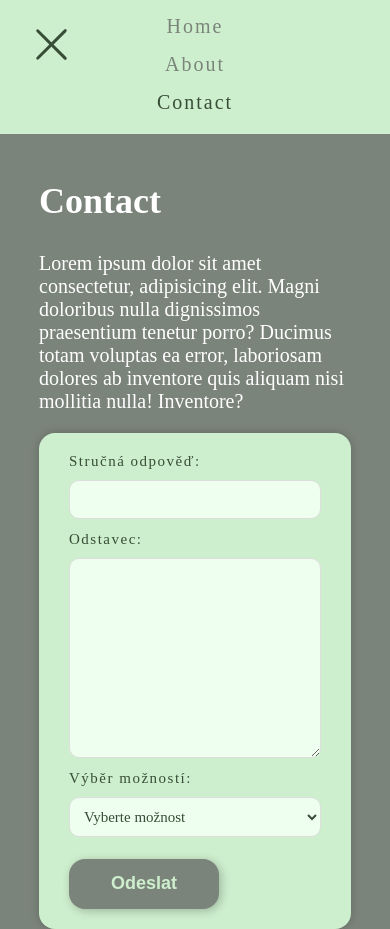
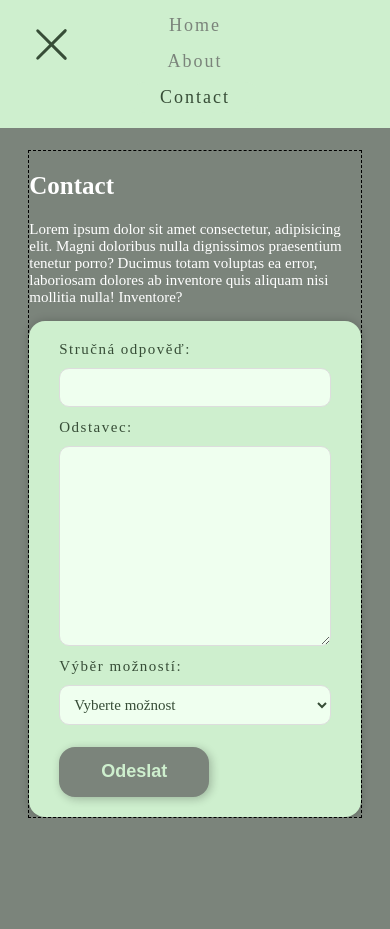
Before and after one commit to terichudejova/source-app, a React (Vite) app: page /source-app/contact in a window 390 px wide. Both pictures are taken after a click on the element 57 px from the left and 79 px from the top of the page. After the commit the page ends 844 px from the top, so only its background shows below. Built offline with nearby package versions, Linux system fonts and the light colour scheme.

Commit message:
add responsivity to smaller widths

```diff
--- a/src/App.jsx
+++ b/src/App.jsx
@@ -48,7 +48,7 @@ function App() {
           <span className="bar"></span>
         </div>
         <div className={`nav-links ${isOpen ? 'show' : ''}`}>
-          <NavLink to="/source-app/" className="navLink" id='homeLink' onClick={toggleMenu}>Home</NavLink>
+          <NavLink to="/source-app/" end className="navLink" onClick={toggleMenu}>Home</NavLink>
           <NavLink to="/source-app/about" className="navLink" onClick={toggleMenu}>About</NavLink>
           <NavLink to="/source-app/contact" className="navLink" onClick={toggleMenu}>Contact</NavLink>
         </div>
--- a/src/index.css
+++ b/src/index.css
@@ -10,6 +10,12 @@
 
 .innerBox {
   width: 80%;
+  border: dashed 0.2px black;
+}
+
+.innerBox h1 {
+  font-size: var(--size-xxxl);
+  color: white;
 }
 
 .innerBox h2 {
@@ -21,7 +27,6 @@
   font-size: var(--size-m);
   color: white;
 }
-
 
 
 /* NAVBAR */
@@ -73,12 +78,6 @@ nav {
   background-color: var(--second-color);
   padding-top: var(--space-xs);
   padding-bottom: var(--space-xs);
-}
-
-#homeLink {
-  color: var(--main-color);
-  background-color: transparent;
-  border-radius: 16px;
 }
 
 
@@ -173,3 +172,74 @@ nav {
 
 
 /* CONTACT */
+
+
+
+
+
+/* RESPONSIVITY */
+
+/* Bigger widths */
+@media only screen and (min-width: 2000px) {
+  .innerBox {
+    width: 70%;
+  }
+
+  .innerBox h2 {
+    font-size: var(--size-xxxl);
+  }
+
+  .innerBox p {
+    font-size: var(--size-l);
+  }
+}
+
+@media only screen and (min-width: 3000px) {
+  .innerBox {
+    width: 60%;
+  }
+
+  .innerBox h2 {
+    font-size: calc(var(--size-l) * 2);
+  }
+
+  .innerBox p {
+    font-size: var(--size-xl);
+  }
+}
+
+
+/* Smaller widths */
+@media only screen and (max-width: 800px) {
+  .innerBox h2 {
+    font-size: var(--size-xl);
+    color: white;
+  }
+
+  .innerBox p {
+    font-size: var(--size-s2);
+    color: white;
+  }
+}
+
+@media only screen and (max-width: 600px) {
+  .innerBox {
+    width: 85%;
+  }
+}
+
+@media only screen and (max-width: 400px) {
+  .innerBox h2 {
+    font-size: var(--size-l);
+    color: white;
+  }
+
+  .innerBox p {
+    font-size: var(--size-s);
+    color: white;
+  }
+
+  .navLink {
+    font-size: var(--size-s2);
+  }
+}
--- a/src/pages/Home.jsx
+++ b/src/pages/Home.jsx
@@ -2,7 +2,7 @@ export default function Home() {
     return (
         <div className="outerBox">
             <div className="innerBox">
-                <h2>Home</h2>
+                <h1>Home</h1>
                 <p>Lorem ipsum dolor sit amet consectetur, adipisicing elit. Magni doloribus nulla dignissimos praesentium tenetur porro? Ducimus totam voluptas ea error, laboriosam dolores ab inventore quis aliquam nisi mollitia nulla! Inventore?</p>
             </div>
         </div>
```
